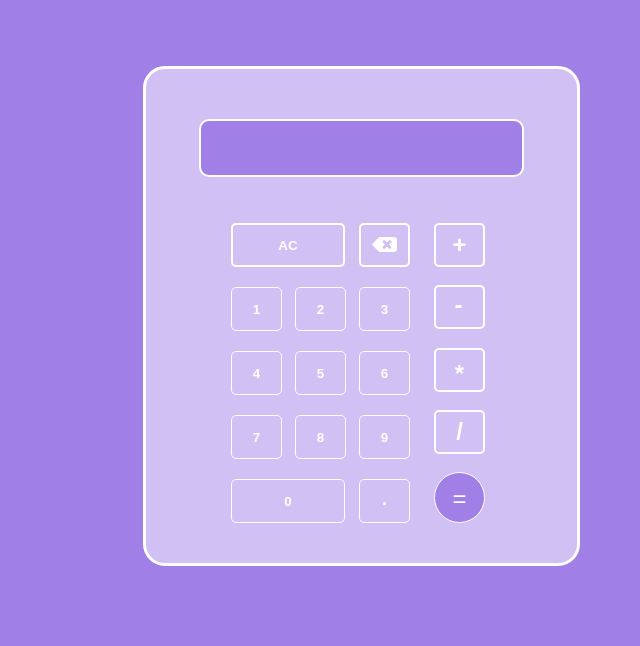
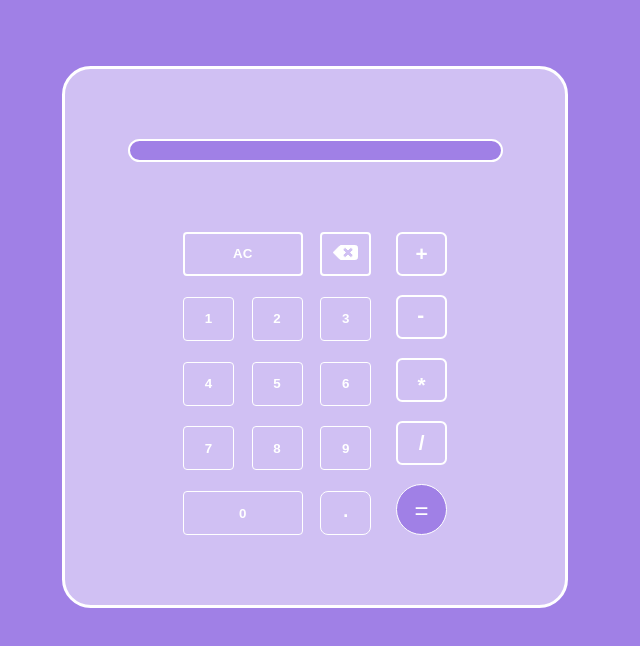
Before and after one commit to GabJen/calculator, a plain HTML site: page index.html in a window 1280 px wide. Shown: the whole page, without its empty margins (325-965 px from the left). Drawn offline with Linux system fonts and the light colour scheme.

Commit message:
Turn into fluid layout

```diff
--- a/estilo.css
+++ b/estilo.css
@@ -1,55 +1,44 @@
 
 body {
     background-color: #A080E6;
-    /*background: linear-gradient(106.85deg, #D1BFF5 1.44%, #480BCB 92.72%);*/
     font-family:Arial, Helvetica, sans-serif;
     color: white;
     box-sizing: border-box;
 }
 
 div#calculadora {
-    position: absolute;
-    width: 431px;
-    height: 494px;
-    left: 468px;
-    top: 66px;
+    display: flex;
+    flex-direction: column;
+    justify-content: space-evenly;
+    align-items: center;
+    width: 60vw;
+    max-width: 500px;
+    height: 67vh;
     background: #d0c0f3;
     border: 3px solid #FFFFFF;
-    backdrop-filter: blur(4px);
-    /* Note: backdrop-filter has minimal browser support */
-
-    border-radius: 22px;
+    border-radius: 1.8em;
+    margin: 66px auto;
 }
 
 div#visor {
-    position: absolute;
-    width: 325px;
-    height: 58px;
-    left: 53px;
-    top: 50px;
-
+    width: 75%;
     background-color: #A080E6;
-    /*background: linear-gradient(89.84deg, #A080E6 0.14%, #8359DD 99.89%);*/
     border: 2px solid #FFFFFF;
     box-sizing: border-box;
-    border-radius: 10px;
-
+    border-radius: .4em;
     color: white;
     text-align: right;
-    font-size: 20pt;
+    font-size: 2em;
     font-weight: bold;
-    padding: 10px 10px;
+    padding: .3em .3em;
 }
 
 div#botoes {
-    position: absolute;
-    width: 253px;
-    left: 85px;
-    top: 154px;
-
+    width: 70%;
     border-radius: 20px;
     display: flex;
-    align-content: baseline;
+    justify-content: center;
+    /* align-content: ; */
 }
 
 div#secao2 {
@@ -61,9 +50,9 @@ div#secao2 {
 
 div#secao1  {
     display: inline-grid;
-    grid-template-columns: 50px 50px 50px;
-    column-gap: 14px;
-    row-gap: 20px;
+    grid-template-columns: 1fr 1fr 1fr;
+    column-gap: 1.1em;
+    row-gap: 1.3em;
 }
 
 button {
@@ -71,7 +60,7 @@ button {
     height: 44px;
     border-color: white;
     border-style: solid;
-    border-radius: 5px;
+    border-radius: .3em;
     border-width: 1.5px;
     color: white;
     background: #d0c0f3;
@@ -83,7 +72,7 @@ button.acoes {
 }
 
 button.operadores {
-    font-size: 18pt;
+    font-size: 1.3em;
 }
 
 button.numeros {
```
